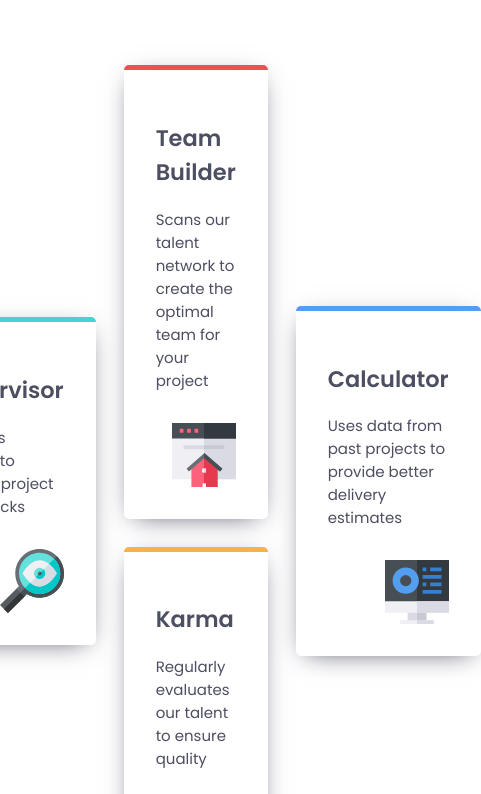
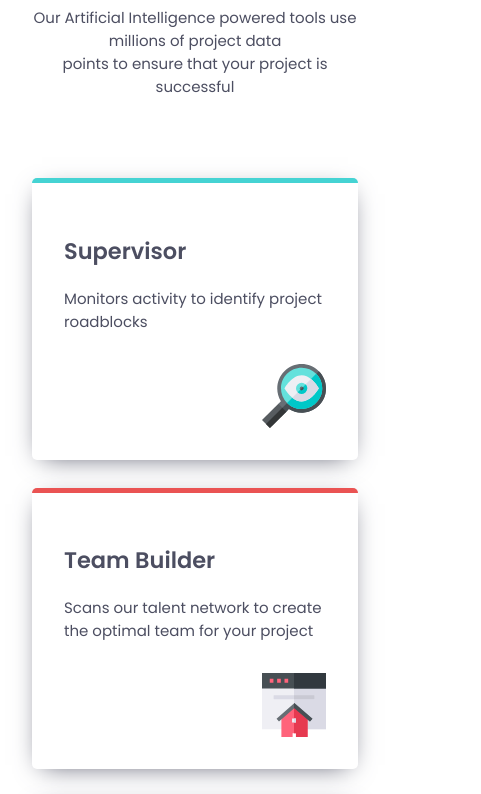
Before and after one commit to Gnandal/four-card-feature-section-master, a plain HTML site: page index.html in a window 390 px wide. Shown: the part 294-1088 px from the top of the page, 481 px wide, since content can reach past the window. Drawn offline with Linux system fonts and the light colour scheme.

Commit message:
responsive design

```diff
--- a/style.css
+++ b/style.css
@@ -26,7 +26,7 @@ body {
     max-width: 1200px;
 
     margin: auto;
-    padding-top: 5rem;
+    padding: 5rem 2rem;
 
     overflow-y: scroll;
 }
@@ -89,3 +89,11 @@ main>div>img {
     float: right;
     margin-top: 1rem;
 }
+
+@media screen and (max-width: 900px) {
+    main {
+        display: flex;
+        flex-direction: column;
+        align-items: stretch;
+    }
+}
```
Also changed, not shown: 2 other files.
